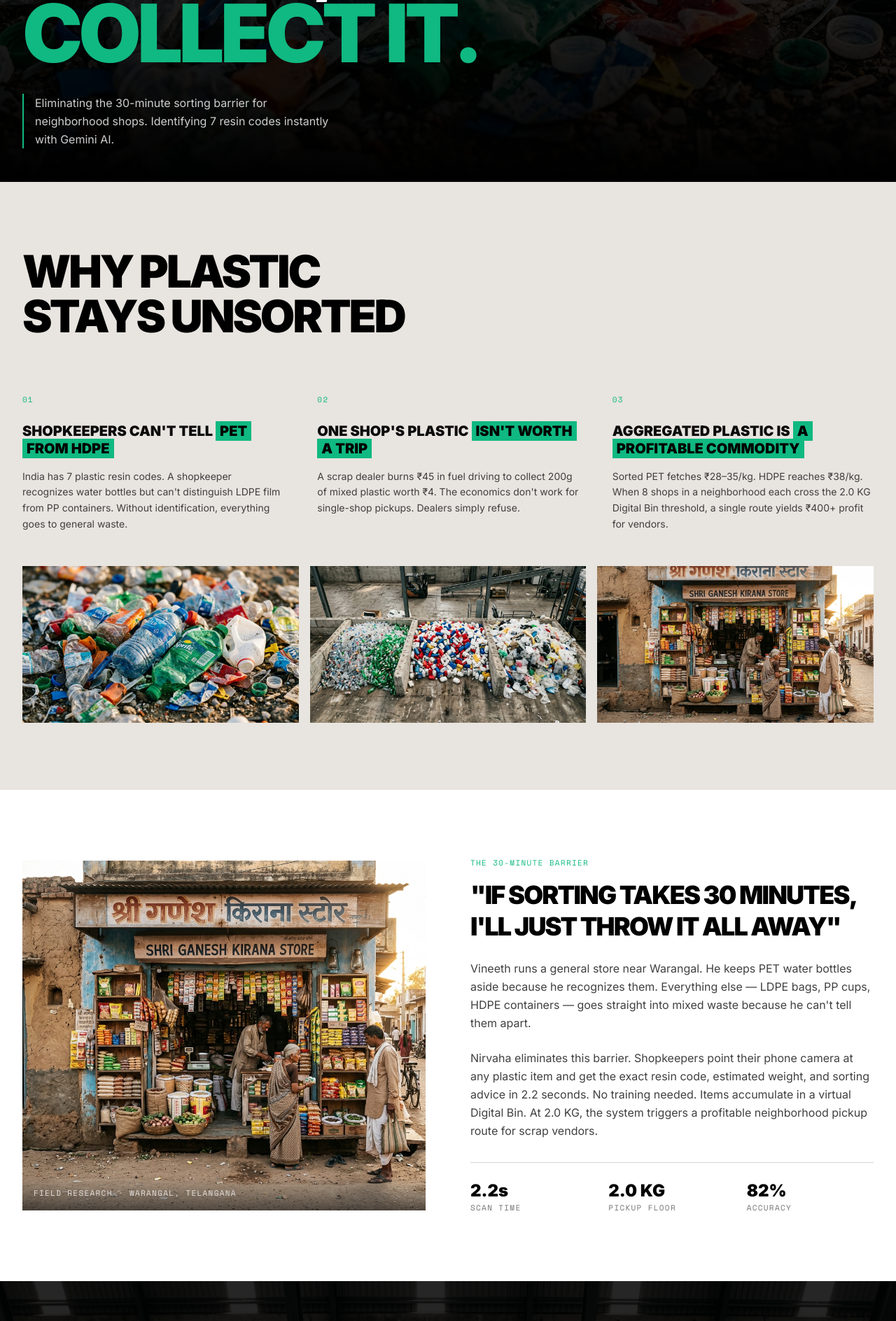
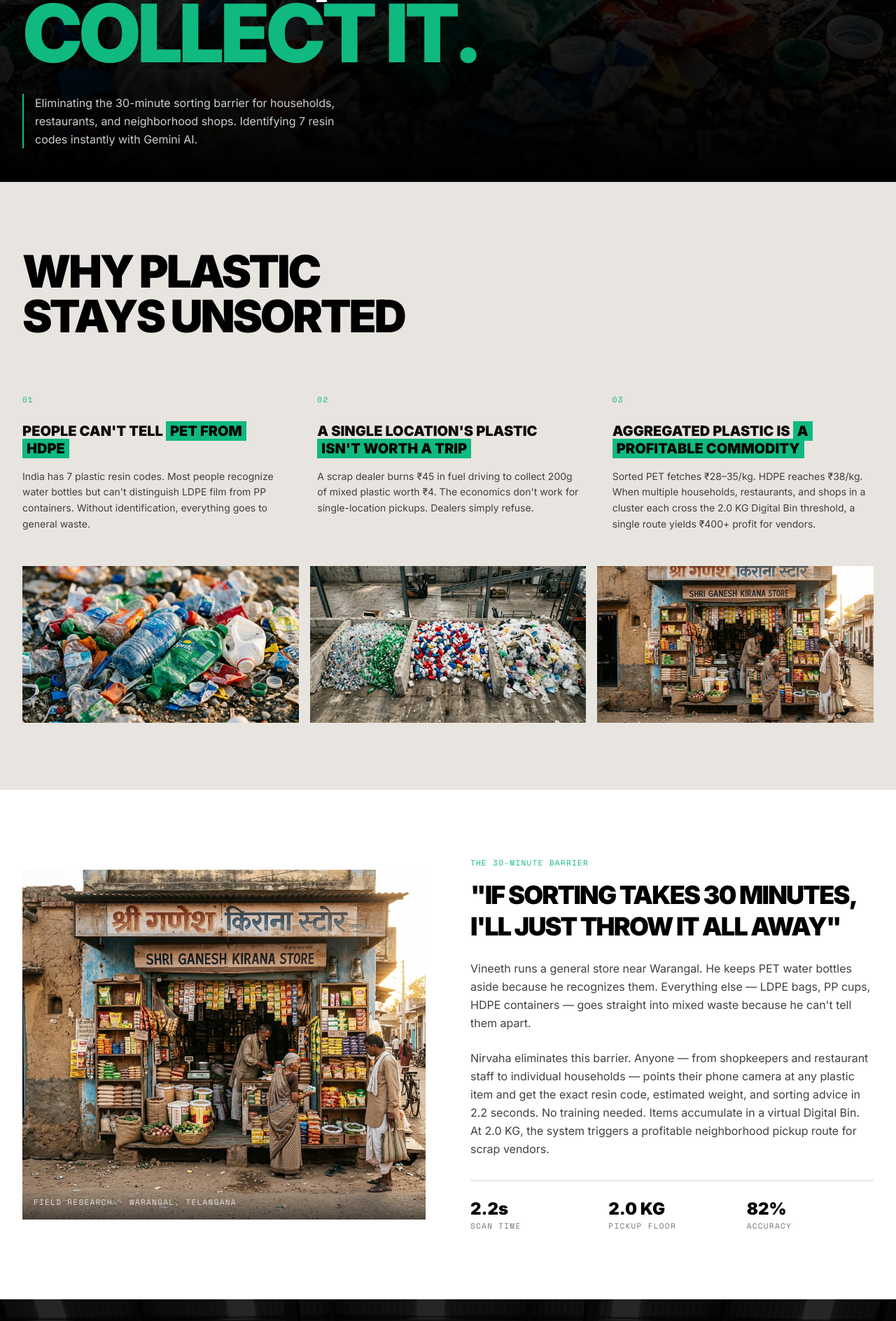
Before and after one commit to Cherie05/nirvaha-ai, a Next.js app in the folder src/landing/: page / in a window 1280 px wide. Shown: the part 540-2428 px from the top of the page at 70% size. Built offline with nearby package versions, Linux system fonts and the light colour scheme.

Commit message:
Broaden copy to explicitly include households and restaurants as key users

```diff
--- a/src/landing/components/FieldStory.tsx
+++ b/src/landing/components/FieldStory.tsx
@@ -25,7 +25,7 @@ export default function FieldStory() {
               Vineeth runs a general store near Warangal. He keeps PET water bottles aside because he recognizes them. Everything else — LDPE bags, PP cups, HDPE containers — goes straight into mixed waste because he can't tell them apart.
             </p>
             <p className="text-neutral-700 leading-relaxed mb-8">
-              Nirvaha eliminates this barrier. Shopkeepers point their phone camera at any plastic item and get the exact resin code, estimated weight, and sorting advice in 2.2 seconds. No training needed. Items accumulate in a virtual Digital Bin. At 2.0 KG, the system triggers a profitable neighborhood pickup route for scrap vendors.
+              Nirvaha eliminates this barrier. Anyone — from shopkeepers and restaurant staff to individual households — points their phone camera at any plastic item and get the exact resin code, estimated weight, and sorting advice in 2.2 seconds. No training needed. Items accumulate in a virtual Digital Bin. At 2.0 KG, the system triggers a profitable neighborhood pickup route for scrap vendors.
             </p>
 
             <div className="grid grid-cols-3 gap-4 border-t border-neutral-300 pt-6">
--- a/src/landing/components/Hero.tsx
+++ b/src/landing/components/Hero.tsx
@@ -38,7 +38,7 @@ export default function Hero() {
         {/* Supporting description right next to the massive text on desktop */}
         <div className="mt-8 max-w-md border-l-2 border-[#10b981] pl-4">
           <p className="text-white/80 text-sm md:text-base leading-relaxed">
-            Eliminating the 30-minute sorting barrier for neighborhood shops. Identifying 7 resin codes instantly with Gemini AI.
+            Eliminating the 30-minute sorting barrier for households, restaurants, and neighborhood shops. Identifying 7 resin codes instantly with Gemini AI.
           </p>
         </div>
       </div>
--- a/src/landing/components/HowItWorks.tsx
+++ b/src/landing/components/HowItWorks.tsx
@@ -4,7 +4,7 @@ import React from 'react';
 import Image from 'next/image';
 
 const STEPS = [
-  { label: 'SCAN', desc: 'Shopkeeper photographs plastic waste with the Nirvaha Flutter app. Gemini 1.5 Flash identifies the exact resin code in 2.2 seconds.' },
+  { label: 'SCAN', desc: 'Users photograph plastic waste with the Nirvaha Flutter app. Gemini 1.5 Flash identifies the exact resin code in 2.2 seconds.' },
   { label: 'CLASSIFY', desc: 'AI returns resin type (PET 1 through OTHER 7), estimated weight, recyclability index, and automated sorting advice.' },
   { label: 'AGGREGATE', desc: 'Each classified item enters a virtual Digital Bin. Weight accumulates across days — no daily collection trips needed.' },
   { label: 'ROUTE', desc: 'At 2.0 KG, the bin triggers a pickup. Vendors claim entire neighborhood clusters via the live dashboard with OpenStreetMap routing.' },
--- a/src/landing/components/ProblemSection.tsx
+++ b/src/landing/components/ProblemSection.tsx
@@ -17,22 +17,22 @@ export default function ProblemSection() {
           <div>
             <p className="font-mono-label text-[#10b981] text-sm mb-6">01</p>
             <h3 className="text-xl font-black uppercase leading-tight mb-4">
-              SHOPKEEPERS CAN'T TELL{' '}
+              PEOPLE CAN'T TELL{' '}
               <span className="highlight-text">PET FROM HDPE</span>
             </h3>
             <p className="text-sm text-neutral-700 leading-relaxed">
-              India has 7 plastic resin codes. A shopkeeper recognizes water bottles but can't distinguish LDPE film from PP containers. Without identification, everything goes to general waste.
+              India has 7 plastic resin codes. Most people recognize water bottles but can't distinguish LDPE film from PP containers. Without identification, everything goes to general waste.
             </p>
           </div>
 
           <div>
             <p className="font-mono-label text-[#10b981] text-sm mb-6">02</p>
             <h3 className="text-xl font-black uppercase leading-tight mb-4">
-              ONE SHOP'S PLASTIC{' '}
+              A SINGLE LOCATION'S PLASTIC{' '}
               <span className="highlight-text">ISN'T WORTH A TRIP</span>
             </h3>
             <p className="text-sm text-neutral-700 leading-relaxed">
-              A scrap dealer burns ₹45 in fuel driving to collect 200g of mixed plastic worth ₹4. The economics don't work for single-shop pickups. Dealers simply refuse.
+              A scrap dealer burns ₹45 in fuel driving to collect 200g of mixed plastic worth ₹4. The economics don't work for single-location pickups. Dealers simply refuse.
             </p>
           </div>
 
@@ -43,7 +43,7 @@ export default function ProblemSection() {
               <span className="highlight-text">A PROFITABLE COMMODITY</span>
             </h3>
             <p className="text-sm text-neutral-700 leading-relaxed">
-              Sorted PET fetches ₹28–35/kg. HDPE reaches ₹38/kg. When 8 shops in a neighborhood each cross the 2.0 KG Digital Bin threshold, a single route yields ₹400+ profit for vendors.
+              Sorted PET fetches ₹28–35/kg. HDPE reaches ₹38/kg. When multiple households, restaurants, and shops in a cluster each cross the 2.0 KG Digital Bin threshold, a single route yields ₹400+ profit for vendors.
             </p>
           </div>
 
```
